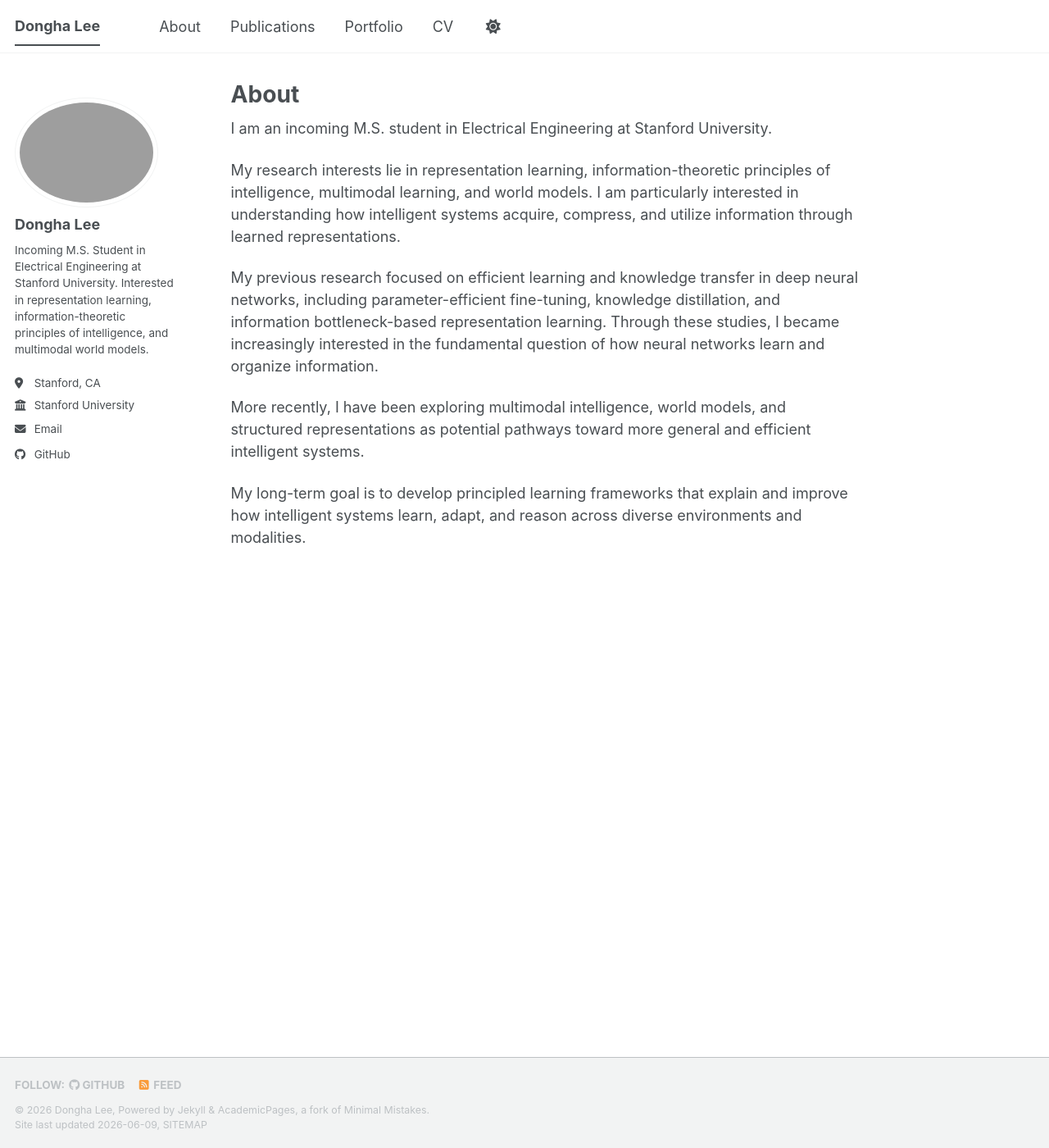
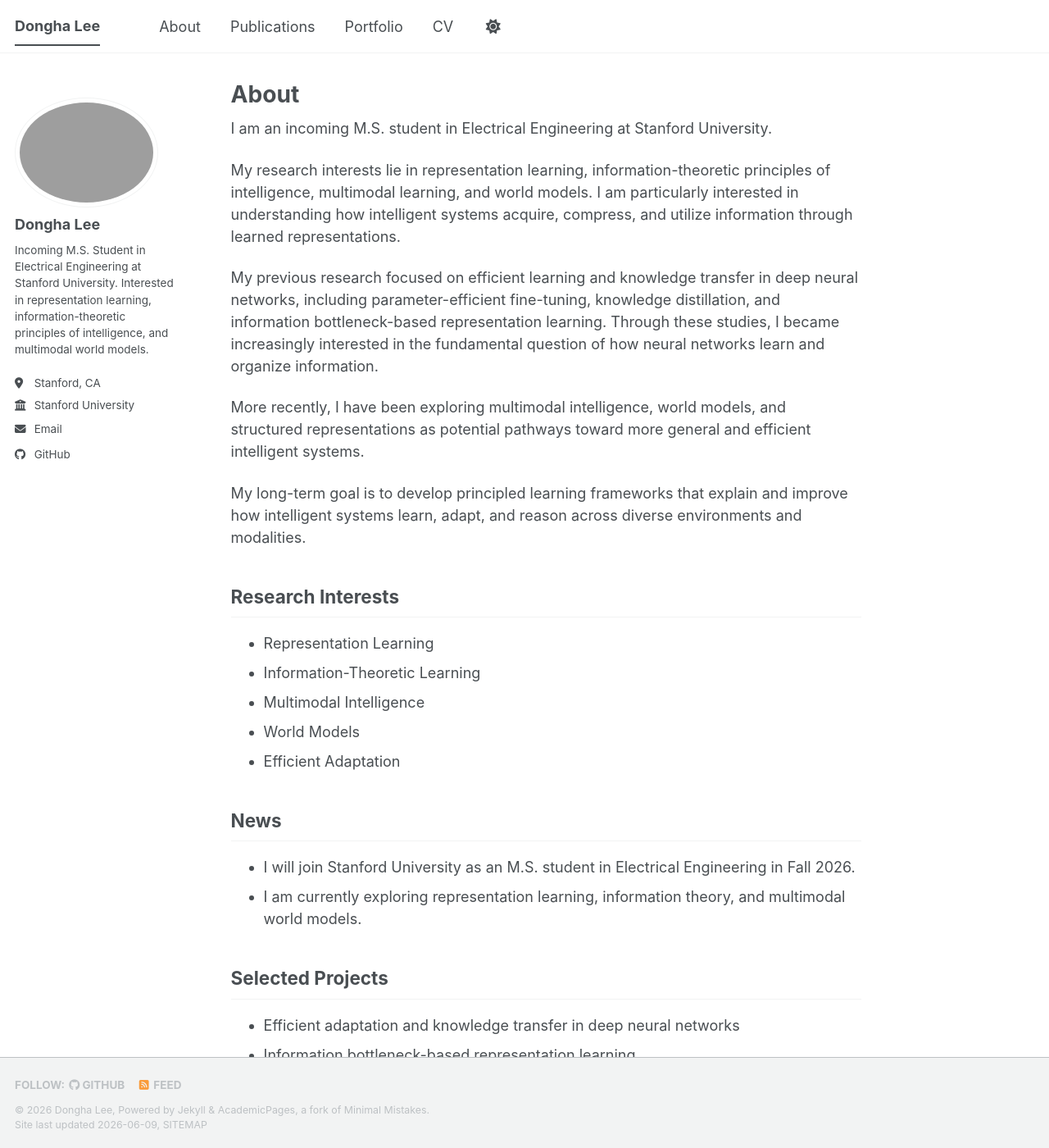
Before and after one commit to lee-research/lee-research.github.io, a Jekyll site: the page built from _pages/about.md, in a window 1280 px wide and 1400 px high. Shown: the whole window at 82% size. Built offline with Jekyll 4.4.1, drawn with Linux system fonts in a browser that asks for light colours; a script bundle is joined from its source files by our own code; library files that are not in the unit come from our copies.

Commit message:
Update about.md

```diff
--- a/_pages/about.md
+++ b/_pages/about.md
@@ -16,6 +16,25 @@ My previous research focused on efficient learning and knowledge transfer in dee
 More recently, I have been exploring multimodal intelligence, world models, and structured representations as potential pathways toward more general and efficient intelligent systems.
 
 My long-term goal is to develop principled learning frameworks that explain and improve how intelligent systems learn, adapt, and reason across diverse environments and modalities.
+
+## Research Interests
+
+- Representation Learning
+- Information-Theoretic Learning
+- Multimodal Intelligence
+- World Models
+- Efficient Adaptation
+
+## News
+
+- I will join Stanford University as an M.S. student in Electrical Engineering in Fall 2026.
+- I am currently exploring representation learning, information theory, and multimodal world models.
+
+## Selected Projects
+
+- Efficient adaptation and knowledge transfer in deep neural networks
+- Information bottleneck-based representation learning
+- Multimodal speech recognition and robust AI systems
 
 <!--
 This is the front page of a website that is powered by the [Academic Pages template](https://github.com/academicpages/academicpages.github.io) and hosted on GitHub pages. [GitHub pages](https://pages.github.com) is a free service in which websites are built and hosted from code and data stored in a GitHub repository, automatically updating when a new commit is made to the repository. This template was forked from the [Minimal Mistakes Jekyll Theme](https://mmistakes.github.io/minimal-mistakes/) created by Michael Rose, and then extended to support the kinds of content that academics have: publications, talks, teaching, a portfolio, blog posts, and a dynamically-generated CV. Incidentally, these same features make it a great template for anyone that needs to show off a professional template!
```
